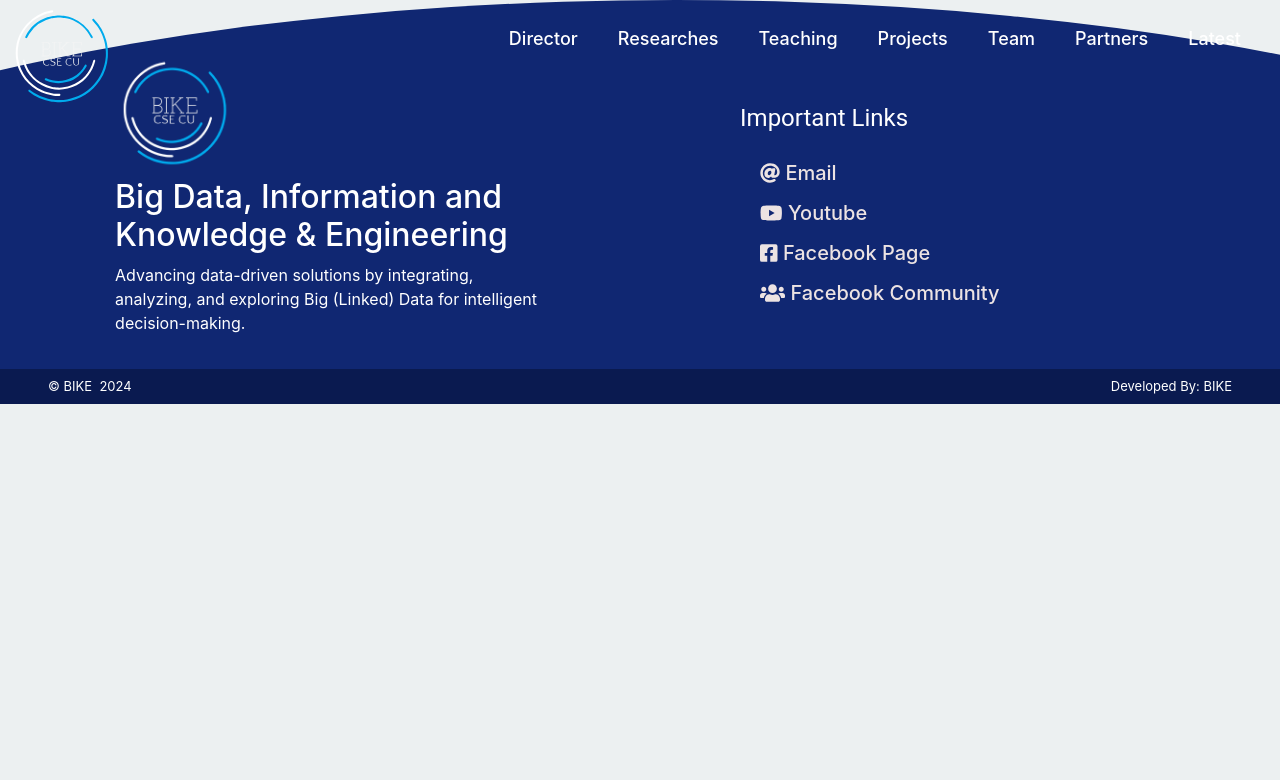
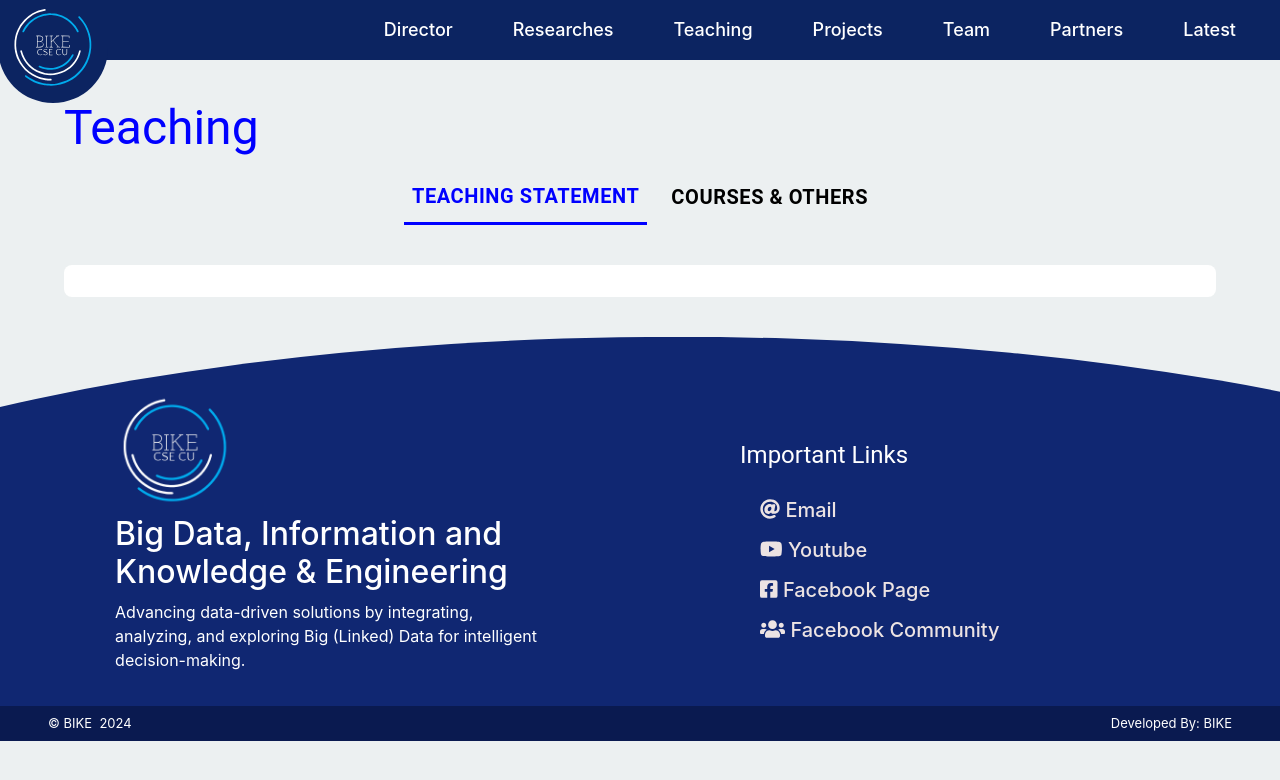
Before and after one commit to Brainless-Loco/bike-portfolio, a React (Create React App) app: page /Teaching in a window 1280 px wide. Shown: the top 780 px of the page. Built offline with nearby package versions, Linux system fonts and the light colour scheme; no server answers; the database is empty.

Commit message:
Teaching Page updated

```diff
--- a/src/App.js
+++ b/src/App.js
@@ -8,6 +8,7 @@ import Header from './Components/Header/Header';
 import Box from '@mui/material/Box';
 import { useEffect, useState } from 'react';
 import Researches from './Pages/Researches/Researches';
+import Teaching from './Pages/Teaching/Teaching';
 
 function App() {
   // console log using jQuery
@@ -44,6 +45,7 @@ function App() {
         <Routes>
           <Route path="/" element={<Home setNonHomePath={setNonHomePath}/>}/>
           <Route path="/Researches" element={<Researches setNonHomePath={setNonHomePath}/>}/>
+          <Route path="/Teaching" element={<Teaching setNonHomePath={setNonHomePath}/>}/>
           {/* <Route path={["/Contact-us" , "/join-us" , "/Join-BIKE","/Latest"]} exact element={<ContactUs/>}/> */}
         </Routes>
         <Footer/>
--- a/src/Components/Home/HomeCurrentTeam/HomeCurrentTeam.js
+++ b/src/Components/Home/HomeCurrentTeam/HomeCurrentTeam.js
@@ -1,7 +1,6 @@
 import React, { useEffect, useState } from 'react';
 import HomeSingleTeamMember from './HomeSingleTeamMember/HomeSingleTeamMember';
 import './HomeCurrentTeam.css';
-import fakeData from './MOCK_DATA.json';
 import { Link } from 'react-router-dom';
 import { db } from './../../../Utils/Firebase';
 import { collection, getDocs, limit, query } from 'firebase/firestore';
--- /dev/null
+++ b/src/Components/Teaching/CourseItem.js
@@ -0,0 +1,34 @@
+import React from "react";
+import { Box, Button, Typography } from "@mui/material";
+
+const CourseItem = ({ course }) => {
+  return (
+    <Box sx={{ p: 2, bgcolor: "#f9f9f9", borderRadius: 2, width: "90%", mx:'auto' }}>
+      <Typography variant="h6" sx={{ fontWeight: "bold" }}>
+        {course.courseTitle}
+      </Typography>
+      <Typography variant="body2">{course.shortDescription}</Typography>
+
+      {/* External Links */}
+      {course.externalLinks && course.externalLinks.length > 0 && (
+        <Box sx={{ mt: 1 }}>
+          {course.externalLinks.map((link, idx) => (
+            <Button
+              key={idx}
+              variant="contained"
+              color="primary"
+              size="small"
+              sx={{ mt: 1, mr: 1 }}
+              href={link.url}
+              target="_blank"
+            >
+              {link.title}
+            </Button>
+          ))}
+        </Box>
+      )}
+    </Box>
+  );
+};
+
+export default CourseItem;
--- /dev/null
+++ b/src/Components/Teaching/CoursesSection.js
@@ -0,0 +1,34 @@
+import React from "react";
+import { Box, Typography } from "@mui/material";
+import CourseItem from "./CourseItem";
+
+const CoursesSection = ({ courses }) => {
+  return (
+    <Box>
+      {Object.keys(courses).map((year) => (
+        <Box key={year} sx={{ mb: 3 }}>
+          <Typography variant="h5"
+            sx={{
+              mb: 2,
+              pb: 1,
+              borderBottom: "2px solid #1976d2",
+              display: "inline-block",
+              width:'100%'
+            }}>
+            {year}
+          </Typography>
+          <Box sx={{ display: "flex", flexWrap: "wrap", gap: 1, width:'100%' }}>
+            {courses[year].map((course, index) => (
+              <CourseItem key={index} course={course} />
+            ))}
+            {courses[year].map((course, index) => (
+              <CourseItem key={index} course={course} />
+            ))}
+          </Box>
+        </Box>
+      ))}
+    </Box>
+  );
+};
+
+export default CoursesSection;
--- a/src/Pages/Researches/Researches.js
+++ b/src/Pages/Researches/Researches.js
@@ -39,7 +39,7 @@ const Researches = ({setNonHomePath}) => {
     };
 
     fetchResearches();
-  }, []);
+  }, [setNonHomePath]);
 
   // Open modal with selected research
   const handleOpen = (research) => {
@@ -98,11 +98,11 @@ const Researches = ({setNonHomePath}) => {
                             ))}
                             </Typography>
 
-                            <Typography variant="body2" sx={{ mt: 1 }}>
+                            {/* <Typography variant="body2" sx={{ mt: 1 }}>
                             {research.longDescription.length > 100
                                 ? research.longDescription.substring(0, 100) + "..."
                                 : research.longDescription}
-                            </Typography>
+                            </Typography> */}
 
                             <Button variant="outlined" sx={{ mt: 2 }} onClick={() => handleOpen(research)}>
                             Read More
--- /dev/null
+++ b/src/Pages/Teaching/Teaching.js
@@ -0,0 +1,95 @@
+import React, { useEffect, useState } from "react";
+import { Box, Typography, Button } from "@mui/material";
+import { collection, doc, getDoc, getDocs } from "firebase/firestore";
+import { db } from "../../Utils/Firebase";
+import CoursesSection from "../../Components/Teaching/CoursesSection";
+
+const Teaching = ({setNonHomePath}) => {
+  const [activeTab, setActiveTab] = useState("statement"); // "statement" or "courses"
+  const [teachingStatement, setTeachingStatement] = useState("");
+  const [courses, setCourses] = useState({});
+
+  useEffect(() => {
+    setNonHomePath(true)
+    // Fetch Teaching Statement
+    const fetchTeachingStatement = async () => {
+      const docRef = doc(db, "BasicInfo", "TeachingStatement");
+      const docSnap = await getDoc(docRef);
+      if (docSnap.exists()) {
+        setTeachingStatement(docSnap.data().statement || "");
+      }
+    };
+
+    // Fetch Courses & Group by YearTitle
+    const fetchCourses = async () => {
+      const querySnapshot = await getDocs(collection(db, "TeachingCourses"));
+      const groupedCourses = {};
+
+      querySnapshot.forEach((doc) => {
+        const data = doc.data();
+        const year = data.yearTitle || "Unknown Year";
+
+        if (!groupedCourses[year]) {
+          groupedCourses[year] = [];
+        }
+        groupedCourses[year].push(data);
+      });
+
+      setCourses(groupedCourses);
+    };
+
+    fetchTeachingStatement();
+    fetchCourses();
+
+    // eslint-disable
+  }, [setNonHomePath]);
+
+  return (
+    <Box sx={{ paddingTop: "100px", paddingX: "5%" }}>
+      <Typography variant="h3" sx={{ color: "blue" }} gutterBottom>
+        Teaching
+      </Typography>
+
+      {/* Tabs */}
+      <Box sx={{ display: "flex", gap: 2, mb: 2, justifyContent:'center' }}>
+        <Button
+          onClick={() => setActiveTab("statement")}
+          sx={{
+            color: activeTab === "statement" ? "blue" : "black",
+            fontWeight: "bold",
+            fontSize: "20px",
+            borderBottom: activeTab === "statement" ? "3px solid blue" : "none",
+            borderRadius: 0,
+            pb: 1,
+          }}
+        >
+          Teaching Statement
+        </Button>
+        <Button
+          onClick={() => setActiveTab("courses")}
+          sx={{
+            color: activeTab === "courses" ? "blue" : "black",
+            fontWeight: "bold",
+            fontSize: "20px",
+            borderBottom: activeTab === "courses" ? "3px solid blue" : "none",
+            borderRadius: 0,
+            pb: 1,
+          }}
+        >
+          Courses & Others
+        </Button>
+      </Box>
+
+      {/* Content */}
+      {activeTab === "statement" ? (
+        <Box sx={{ bgcolor: "#fff", p: 2, borderRadius: 2, my:5 }}>
+          <Typography variant="body1" component="div" dangerouslySetInnerHTML={{ __html: teachingStatement }} />
+        </Box>
+      ) : (
+        <CoursesSection courses={courses} /> // Using the CoursesSection component here
+      )}
+    </Box>
+  );
+};
+
+export default Teaching;
```
Also changed, not shown: src/Components/HomeEvent/AnEventDiv.js (deleted, +0 -15 lines), src/Components/HomeEventTimeLine/HomeEvents.js (deleted, +0 -24 lines), src/Components/HomeEventTimeLine/HomeEvents.css (deleted), src/Pages/Admin/AdminPage.js (deleted).
